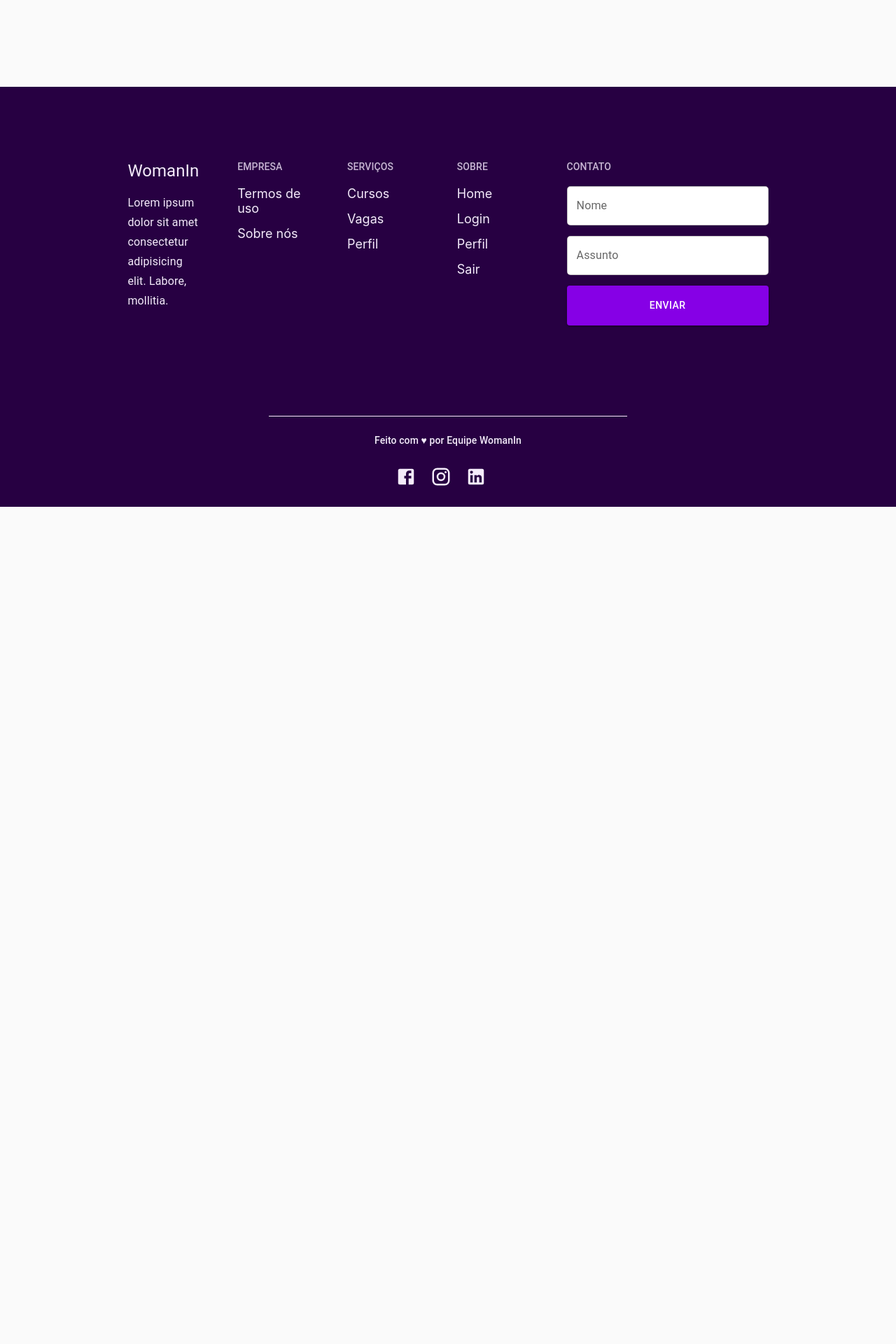
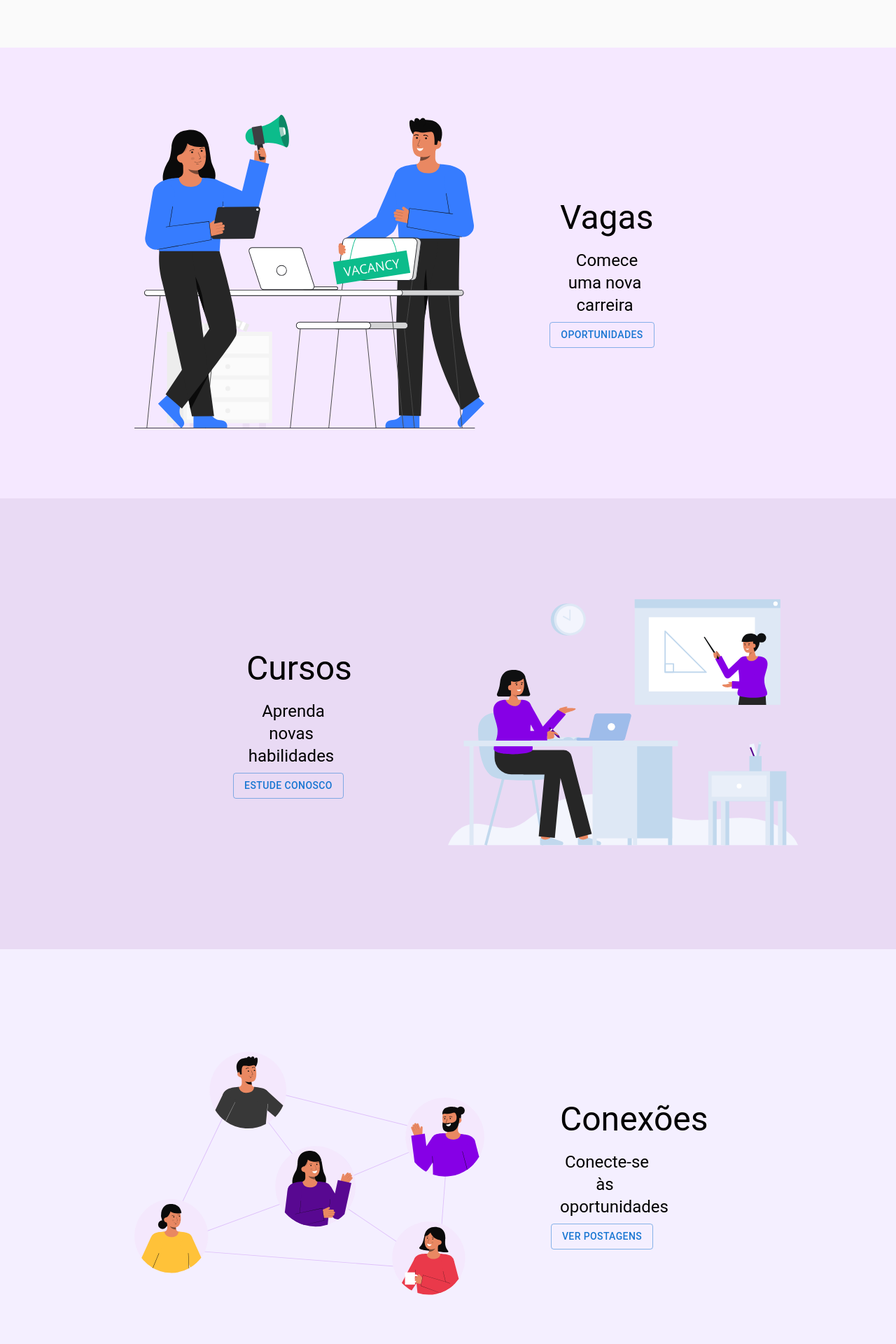
Before and after one commit to AkkiFabio/project_WomanIn_REACT, a React (Create React App) app: page /home in a window 1280 px wide. Shown: the part 740-2660 px from the top of the page at 70% size. Before the commit the page ends 1464 px from the top, so only its background shows below. Built offline with nearby package versions, Linux system fonts and the light colour scheme.

Commit message:
@johnnymarcelino [Home updated] {Sept.15.2022}

```diff
--- a/src/pages/home/Home.css
+++ b/src/pages/home/Home.css
@@ -50,3 +50,15 @@ span{
     color: #fafafa !important;
     border: 1px solid var(--hover) !important;
 }
+
+.bgvagas{
+    background-color: #F5E8FF;
+}
+
+.bgCursos{
+    background-color: #E9DAF4;
+}
+
+.bgConexoes{
+    background-color: #F4EFFF;
+}
--- a/src/pages/home/Home.tsx
+++ b/src/pages/home/Home.tsx
@@ -2,11 +2,14 @@ import React from 'react';
 import './Home.css';
 import { Box, Button, Grid, Typography} from '@mui/material';
 import { Link } from 'react-router-dom'
-import ImagemBemVindo from '../home/Hiring.png';
+import ImagemBemVindo from '../home/Hiring.svg';
 import '../../root.css';
 import HomeBlob from '../../img/blob/home.svg'
-import HomeImg from '../../img//home_img.svg'
+import HomeImg from '../../img/home_img.svg'
 import Typed from "react-typed";
+import CursosImg from '../../img/Cursos.svg'
+import ConexoesImg from '../../img/Conexoes.svg'
+
 
 
 function Home() {
@@ -46,6 +49,63 @@ function Home() {
                 </Grid>
 
             </Grid>
+
+            <Grid container alignItems='center' className='section bgvagas' >
+                <Grid item xs={6}>
+                    <img src={ImagemBemVindo} alt='' width='500px' height='500px' />
+                </Grid>
+                <Grid alignItems='center' item xs={6}>
+                    <Box paddingX={20}>
+                        <Typography variant='h3' gutterBottom component='h3' align='center' className='titulo-bemvindo'>Vagas</Typography>
+                        <Typography variant='h5' gutterBottom component='h5' align='center' className='subitulo-bemvindo'> <img src="" alt="" /> Comece uma nova carreira </Typography>
+                    </Box>
+
+                    <Box display='flex' justifyContent='center'>
+                        <Box marginRight={1}>
+                            <Button variant='outlined' className='botao'> oportunidades </Button>
+                        </Box>
+                    </Box>
+                    {/* <Box display='flex' justifyContent='center'>
+                        <Box marginRight={1}>
+                            <Button variant='outlined' className='botao'> D </Button>
+                        </Box>
+                    </Box> */}
+                </Grid>
+            </Grid>
+            <Grid container alignItems='center' className='section bgCursos'>
+                <Grid alignItems='center' item xs={6}>
+                    <Box paddingX={20}>
+                        <Typography variant='h3' gutterBottom component='h3' align='center' className='titulo-bemvindo'>Cursos</Typography>
+                        <Typography variant='h5' gutterBottom component='h5' align='center' className='subitulo-bemvindo'> <img src="" alt="" /> Aprenda novas habilidades </Typography>
+                    </Box>
+
+                    <Box display='flex' justifyContent='center'>
+                        <Box marginRight={1}>
+                            <Button variant='outlined' className='botao'> Estude Conosco </Button>
+                        </Box>
+                    </Box>
+                </Grid>
+                <Grid item xs={6}>
+                    <img src={CursosImg} alt='' width='500px' height='500px' />
+                </Grid>
+            </Grid>
+            <Grid container alignItems='center' className='section bgConexoes'>
+                <Grid item xs={6}>
+                    <img src={ConexoesImg} alt='' width='500px' height='500px' />
+                </Grid>
+                <Grid alignItems='center' item xs={6}>
+                    <Box paddingX={20}>
+                        <Typography variant='h3' gutterBottom component='h3' align='center' className='titulo-bemvindo'>Conexões</Typography>
+                        <Typography variant='h5' gutterBottom component='h5' align='center' className='subitulo-bemvindo'> <img src="" alt="" /> Conecte-se às oportunidades </Typography>
+                    </Box>
+
+                    <Box display='flex' justifyContent='center'>
+                        <Box marginRight={1}>
+                            <Button variant='outlined' className='botao'> Ver Postagens </Button>
+                        </Box>
+                    </Box>
+                </Grid>
+            </Grid>
         </>
     )
 }
```
Also changed, not shown: src/img/Conexoes.svg (added), src/img/Cursos.svg (added).
